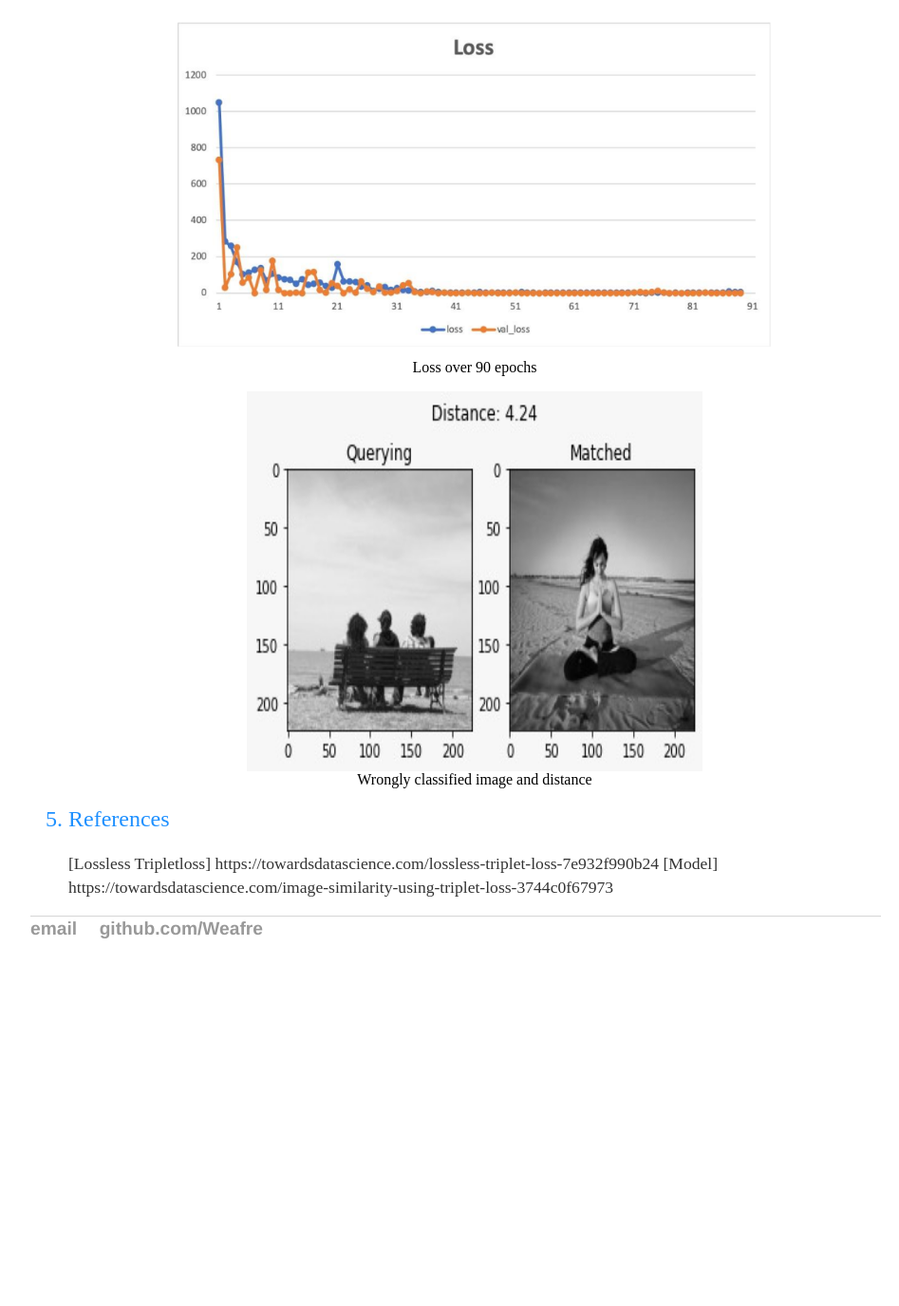
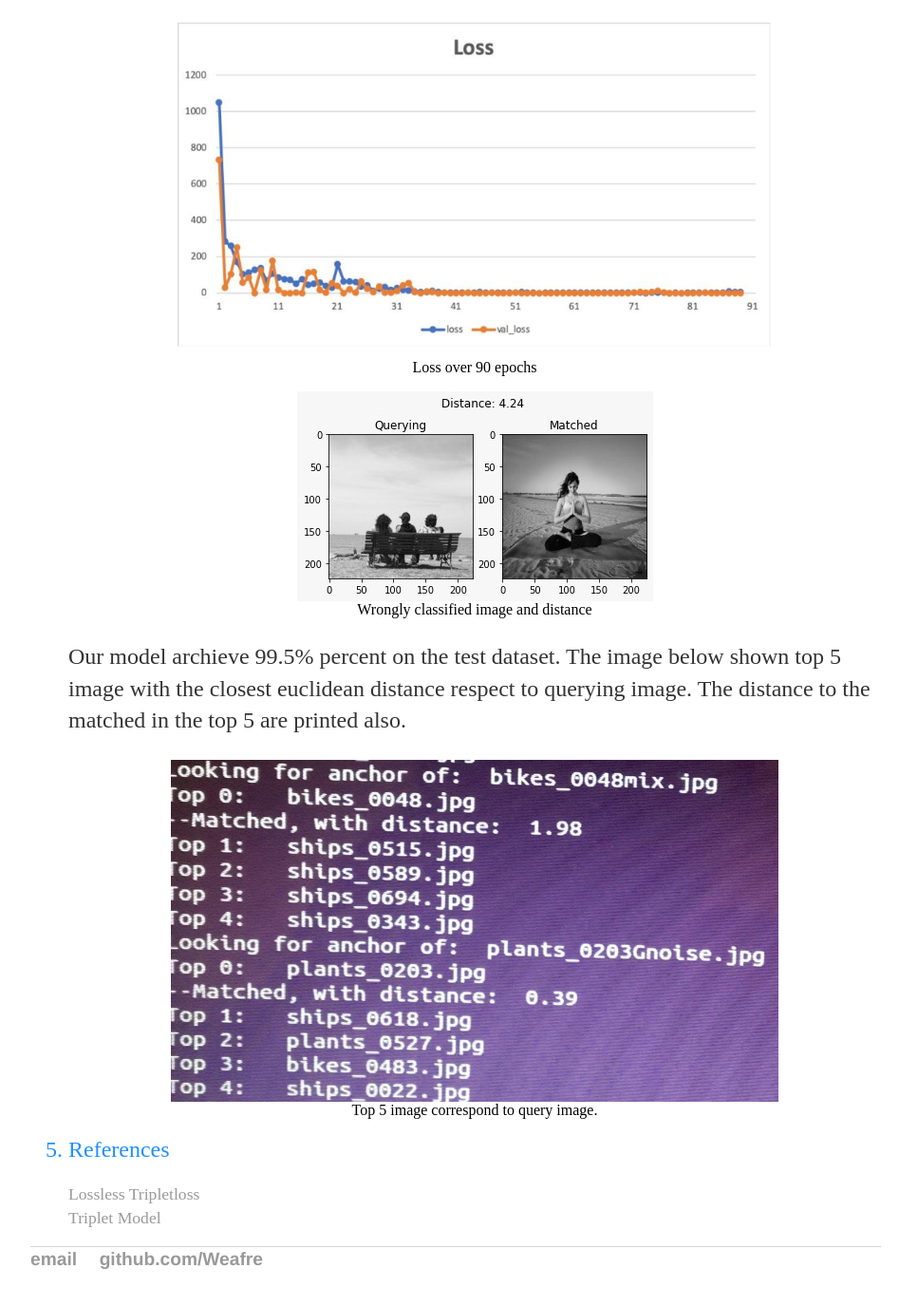
Before and after one commit to Weafre/weafre.github.io, a Jekyll site: the page built from _posts/2020-04-14-Image-Fingerprinting.md, in a window 1280 px wide and 1400 px high, scrolled down 3471 px. Shown: the top 1375 px of the window at 95% size, without its empty margins (160-1107 px from the left). Built offline with Jekyll 4.4.1, drawn with Linux system fonts in a browser that asks for light colours; before the commit the page ends 4523 px from its top, so only the background shows below that.

Commit message:
adding top5

```diff
--- a/_posts/2020-04-14-Image-Fingerprinting.md
+++ b/_posts/2020-04-14-Image-Fingerprinting.md
@@ -113,18 +113,34 @@ Loss over 90 epochs
 </figure>
 
 <figure>
- <img src='{{site.url}}/images/wronglyclassified.jpeg' alt='Video coding standardization ' style="width:480px;height:400px;" class="center"/>
+ <img src='{{site.url}}/images/wronglyclassified.jpeg' alt='Video coding standardization ' style="width:375px;height:221px;" class="center"/>
  <figcaption>
  	<center>
 Wrongly classified image and distance
  </center>
  </figcaption>
 </figure>
+<p>
+	Our model archieve 99.5% percent on the test dataset. The image below shown top 5 image with the closest euclidean distance respect to querying image. The distance to the matched in the top 5 are printed also.
+</p>
+<figure>
+ <img src='{{site.url}}/images/top5.jpeg' alt='Video coding standardization ' style="width:640px;height:360px;" class="center"/>
+ <figcaption>
+ 	<center>
+Top 5 image correspond to query image.
+ </center>
+ </figcaption>
+</figure>
+
+
 <li>
 	References
 </li>
+
+
 <p style="font-size:110%;">
-[Lossless Tripletloss] https://towardsdatascience.com/lossless-triplet-loss-7e932f990b24
-[Model] https://towardsdatascience.com/image-similarity-using-triplet-loss-3744c0f67973
+<a href="https://towardsdatascience.com/lossless-triplet-loss-7e932f990b24">Lossless Tripletloss</a>  <br />
+
+<a href="https://towardsdatascience.com/image-similarity-using-triplet-loss-3744c0f67973"> Triplet Model </a>
 </p>
 </ol>
```
Also changed, not shown: images/top5.jpeg (added).
